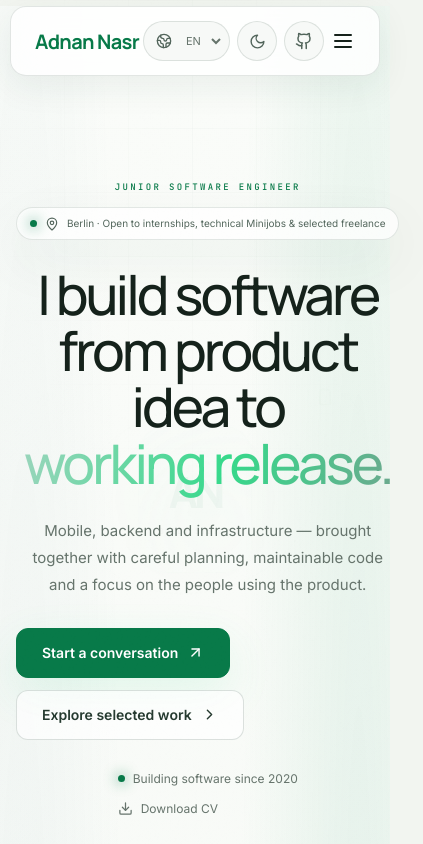
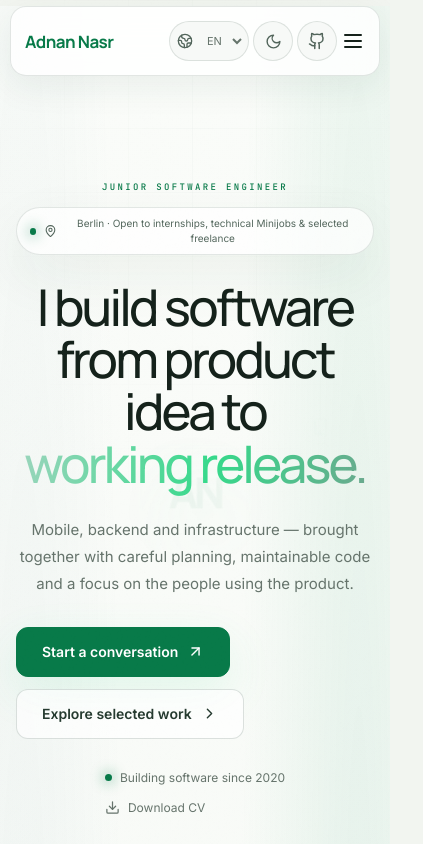
Before and after one commit to AdnanNasr/Protfolio, a React (Vite) app in the folder apps/web/: page /en in a window 390 px wide. Shown: the top 844 px of the page, 423 px wide, since content can reach past the window. Built offline with nearby package versions, Linux system fonts and the light colour scheme; a web font is replaced by a local one.

Commit message:
Fixed the dimensions on phone and iPad screens.

```diff
--- a/apps/web/src/index.css
+++ b/apps/web/src/index.css
@@ -5,8 +5,10 @@
 
 :root { --bg:#07110e; --elevated:#0b1814; --surface:#10211b; --text:#f2f7f4; --muted:#9baea5; --green:#36d98b; --green-dark:#167a50; --gold:#d6c38a; --border:rgba(167,208,187,.14); }
 * { box-sizing:border-box; }
-html { scroll-behavior:smooth; background:var(--bg); }
-body { margin:0; background:var(--bg); color:var(--text); font-family:Inter,Arial,sans-serif; overflow-x:hidden; }
+html { scroll-behavior:smooth; background:var(--bg); overflow-x:hidden; }
+body { width:100%; min-width:0; margin:0; background:var(--bg); color:var(--text); font-family:Inter,Arial,sans-serif; overflow-x:hidden; }
+img,svg,video,canvas { max-width:100%; }
+main,section,article,header,footer,nav,div { min-width:0; }
 html[dir="rtl"] body { font-family:Alexandria,Arial,sans-serif; }
 html[dir="rtl"] h1,
 html[dir="rtl"] h2,
@@ -232,16 +234,38 @@ html[dir="rtl"] .language-pill { padding:0 12px 0 5px; }
   .site-header { margin-top:6px; }
   .nav-links.open { top:76px;left:0;right:0;transform:none; }
   .hero { min-height:880px;padding-top:55px; }
-  .pipeline { width:620px;height:620px; }
+  .pipeline { width:min(620px,92vw);height:auto;aspect-ratio:1; }
 }
 @media(max-width:640px){
-  .site-header { width:calc(100% - 20px); }
-  .hero { min-height:800px;padding-top:35px; }
-  .hero h1 { font-size:clamp(3rem,14vw,4.4rem); }
-  html[dir="rtl"] .hero h1 { font-size:clamp(2.55rem,11vw,3.8rem);line-height:1.45; }
-  .pipeline { width:460px;height:460px; }
+  .site-header { width:calc(100% - 20px);padding-inline:14px; }
+  .header-name { font-size:17px; }
+  .header-actions { gap:4px; }
+  .language-pill { padding-inline:7px 3px; }
+  html[dir="rtl"] .language-pill { padding-inline:7px 3px; }
+  .hero { min-height:760px;padding-top:35px; }
+  .hero-copy { width:100%; }
+  .hero h1 { max-width:100%;font-size:clamp(2.55rem,13vw,4.4rem);overflow-wrap:anywhere; }
+  html[dir="rtl"] .hero h1 { font-size:clamp(2.25rem,10.5vw,3.8rem);line-height:1.45; }
+  .pipeline { width:min(420px,88vw);height:auto;aspect-ratio:1; }
+  .pipeline-node { font-size:8px;white-space:nowrap; }
+  .project-links { flex-wrap:wrap;row-gap:14px; }
+  .timeline article { grid-template-columns:58px minmax(0,1fr);gap:12px; }
+  .timeline article:after { left:66px; }
+  html[dir="rtl"] .timeline article:after { right:66px; }
+  .contact-form,.contact-section>div { width:100%; }
+  .contact-form .button { width:100%; }
   .proof { margin-top:-35px; }
   .section { padding:105px 0; }
+}
+@media(max-width:380px){
+  .site-header { padding-inline:10px; }
+  .header-name { font-size:15px; }
+  .header-icon { width:36px;height:36px; }
+  .language-pill { height:36px; }
+  .header-actions .language-pill select { max-width:64px;height:32px;padding-inline:3px;font-size:10px; }
+  .section,.proof,.contact-section,footer { width:calc(100% - 24px); }
+  .project-copy,.compact,.toolbox,.process-card { padding-inline:22px; }
+  .contact-section { padding-inline:20px; }
 }
 
 /* Light appearance */
```
Also changed, not shown: 2 other files (tests, documents, lock files or other folders).
